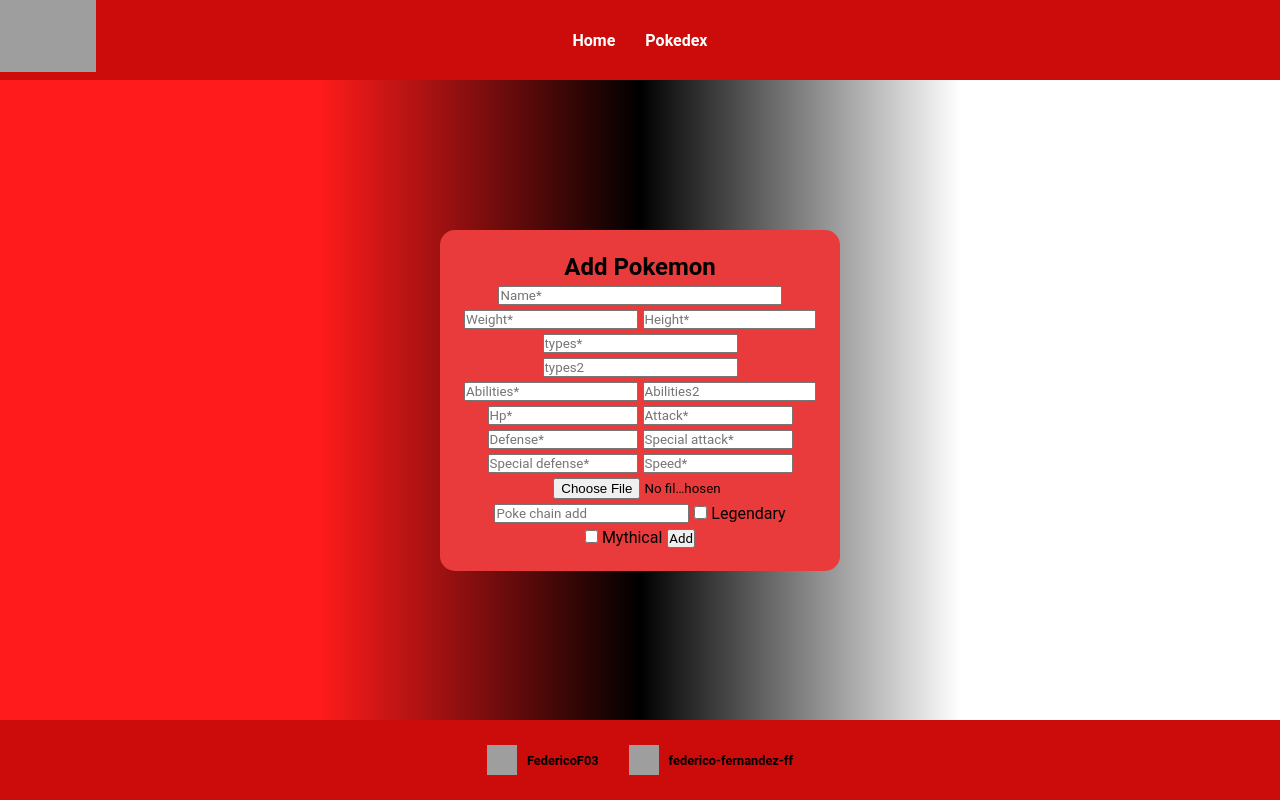
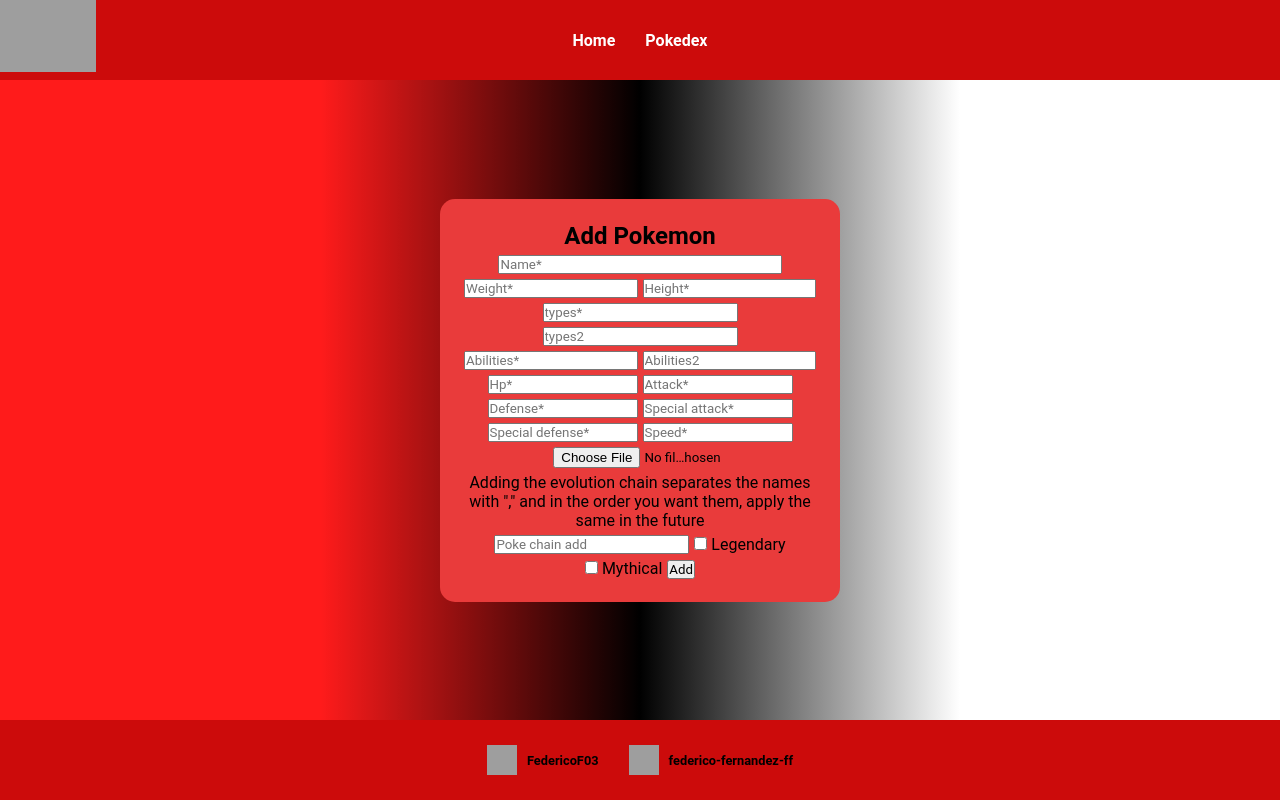
Before and after one commit to FedericoF03/Poke-Api-PHP, a PHP site: page /pokedex-add in a window 1280 px wide. Run offline with PHP 8.4, Linux system fonts and the light colour scheme; data that the repository does not hold is empty; grey boxes are pictures that could not be loaded.

Commit message:
Agregado aviso

```diff
--- a/Views/pokedex-add.php
+++ b/Views/pokedex-add.php
@@ -36,6 +36,7 @@
                     <input class="add_type" type="number" min="1" max="255" name="special_defense" placeholder="Special defense*" required>
                     <input class="add_type" type="number" min="1" max="255" name="speed" placeholder="Speed*" required>
                     <input class="add_i" type="file" accept="image/png, image/jpeg, image/jpg" name="image" required>
+                    <p>Adding the evolution chain separates the names with "," and in the order you want them, apply the same in the future</p>
                     <input  type="text" name="pokes_chain" placeholder="Poke chain add">
                     <div>
                         <input type="checkbox" id="l" name="is_legendary">
```
